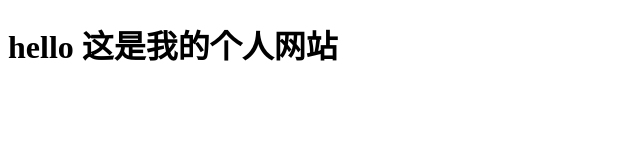
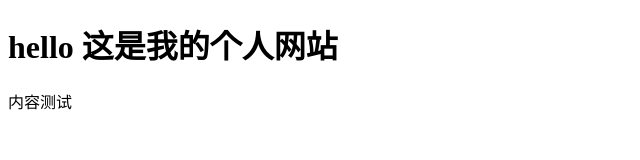
Before and after one commit to johnqin6/johnqin6.github.io, a plain HTML site: page index.html in a window 1280 px wide. Shown: the whole page, without its empty margins (0-640 px from the left). Drawn offline with Linux system fonts and the light colour scheme.

Commit message:
内容测试

```diff
--- a/index.html
+++ b/index.html
@@ -8,5 +8,6 @@
 </head>
 <body>
   <h1>hello 这是我的个人网站</h1>
+  <p>内容测试</p>
 </body>
 </html>
```
